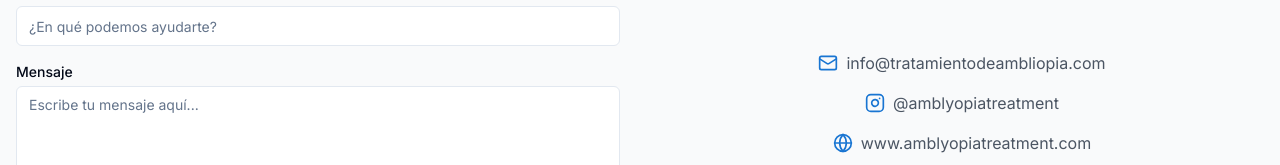
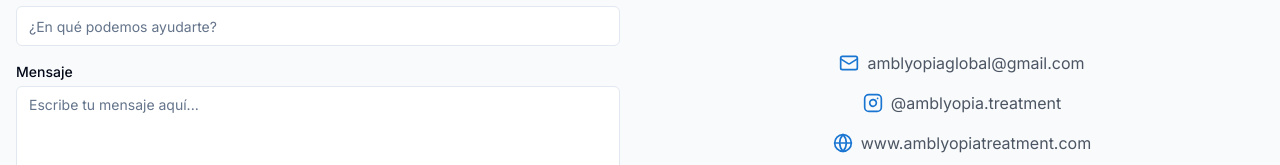
Before and after one commit to RomeoValdomero1/amblyopia-vision-boost, a React (Vite) app: page / in a window 1280 px wide. Shown: the part 4541-4706 px from the top of the page. Built offline with nearby package versions, Linux system fonts and the light colour scheme.

Commit message:
Update contact information
Update contact email and Instagram link in the contact section.

```diff
--- a/src/components/Contact.tsx
+++ b/src/components/Contact.tsx
@@ -75,14 +75,14 @@ export default function Contact() {
             <div className="space-y-4">
               <div className="flex items-center justify-center gap-2">
                 <Mail className="h-5 w-5 text-primary" />
-                <a href="mailto:info@tratamientodeambliopia.com" className="text-gray-600 hover:text-primary">
-                  info@tratamientodeambliopia.com
+                <a href="mailto:amblyopiaglobal@gmail.com" className="text-gray-600 hover:text-primary">
+                  amblyopiaglobal@gmail.com
                 </a>
               </div>
               <div className="flex items-center justify-center gap-2">
                 <Instagram className="h-5 w-5 text-primary" />
-                <a href="#" className="text-gray-600 hover:text-primary">
-                  @amblyopiatreatment
+                <a href="https://www.instagram.com/amblyopia.treatment?igsh=MXd6MTFsYXpxMWR0bQ%3D%3D&utm_source=qr" className="text-gray-600 hover:text-primary">
+                  @amblyopia.treatment
                 </a>
               </div>
               <div className="flex items-center justify-center gap-2">
```
